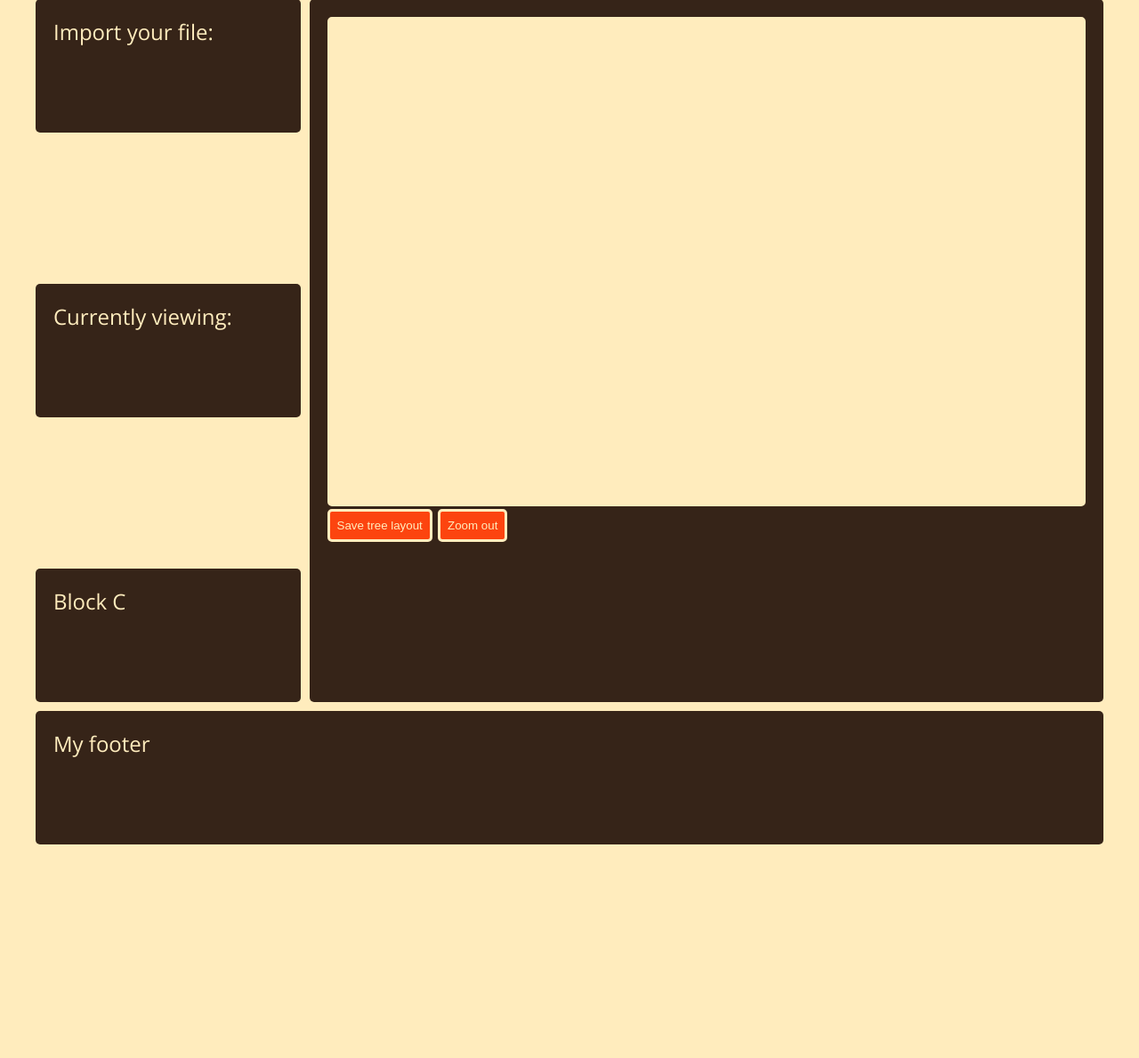
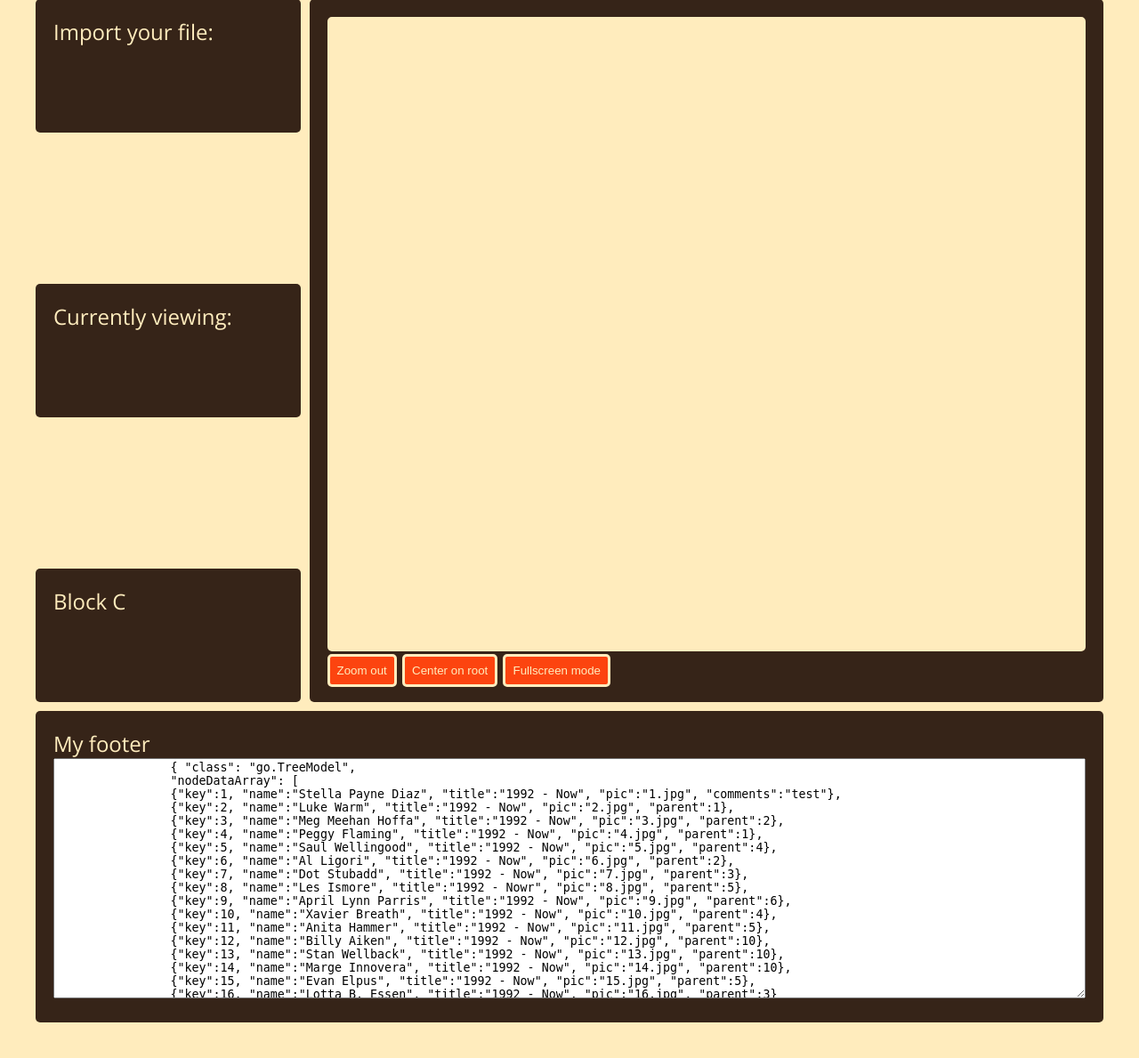
Before and after one commit to mfrszpiotro/gedmap, a Python web app: template static/templates/index.html in a window 1280 px wide. Shown: the part 201-1390 px from the top of the page at 89% size. Before the commit the page ends 1150 px from the top, so only its background shows below. Run offline with Jinja, Linux system fonts and the light colour scheme; the template is opened without the code that fills it, so the values that code supplies are empty; some libraries are stand-ins or nearby versions.

Commit message:
design: initial tree colors and buttons functions

```diff
--- a/static/scripts/familyTree.js
+++ b/static/scripts/familyTree.js
@@ -1,197 +1,236 @@
+// STYLING SECTION BEGIN
+// This section provides a common style for most of the TextBlocks.
+// Some of these values may be overridden in a particular snippet.
+const cssColors = {
+  "black": "#0e2229",
+  "darkbrown": "#362418",
+  "orange": "#FC440F",
+  "darkblue": "#1F01B9",
+  "cyan": "#2E8087",
+  "white": "#ffecbd",
+  "gray": "#7C9299",
+}
+
+const gradient = {
+  "first":"#AB5902",
+  "second":"#B54402",
+  "third":"#9E2A09",
+  "fourth":"#420501",
+  "fifth":"#570119"
+}
+
+const levelColors = [
+  gradient.first,
+  gradient.second,
+  gradient.third,
+  gradient.fourth,
+  gradient.fifth
+];
+
+function textStyle() {
+  return { font: "10pt  Open Sans", stroke: "white" };
+}
+// STYLING SECTION END
+
 function init() {
-
   // Since 2.2 you can also author concise templates with method chaining instead of GraphObject.make
   // For details, see https://gojs.net/latest/intro/buildingObjects.html
   const $ = go.GraphObject.make;  // for conciseness in defining templates
 
   myDiagram =
-        new go.Diagram("myDiagramDiv",  // must be the ID or reference to div
+    new go.Diagram("myDiagramDiv", // must be the ID or reference to div
       {
-                "toolManager.hoverDelay": 100,  // 100 milliseconds instead of the default 850
         allowCopy: false,
-                layout:  // create a TreeLayout for the family tree
+        allowDelete: false,
+        initialAutoScale: go.Diagram.Uniform,
+        maxSelectionCount: 99, // users can select only one part at a time
+        validCycle: go.Diagram.CycleDestinationTree, // make sure users can only create trees
+        layout:
           $(go.TreeLayout,
-                        { angle: 90, nodeSpacing: 10, layerSpacing: 40, layerStyle: go.TreeLayout.LayerUniform })
+            {
+              treeStyle: go.TreeLayout.StyleLastParents,
+              arrangement: go.TreeLayout.ArrangementHorizontal,
+              // properties for most of the tree:
+              angle: 90,
+              layerSpacing: 35,
+              // properties for the "last parents":
+              alternateAngle: 90,
+              alternateLayerSpacing: 35,
+              alternateAlignment: go.TreeLayout.AlignmentBus,
+              alternateNodeSpacing: 20
+            }),
+        "undoManager.isEnabled": true // enable undo & redo
       });
 
-    var bluegrad = '#2E8087';
-    var pinkgrad = '#7C9299';
+  // override TreeLayout.commitNodes to also modify the background brush based on the tree depth level
+  myDiagram.layout.commitNodes = function () {  // method override must be function, not =>
+    go.TreeLayout.prototype.commitNodes.call(this);  // do the standard behavior
+    // then go through all of the vertexes and set their corresponding node's Shape.fill
+    // to a brush dependent on the TreeVertex.level value
+    myDiagram.layout.network.vertexes.each(v => {
+      if (v.node) {
+        const level = v.level % (levelColors.length);
+        const color = levelColors[level];
+        const shape = v.node.findObject("SHAPE");
+        if (shape) shape.stroke = $(go.Brush, "Linear", { 0: color, 1: go.Brush.lightenBy(color, 0.05), start: go.Spot.Left, end: go.Spot.Right });
+      }
+    });
+  };
 
-    // Set up a Part as a legend, and place it directly on the diagram
-    myDiagram.add(
-        $(go.Part, "Table",
-            { position: new go.Point(300, 10), selectable: false },
-            $(go.TextBlock, "Key",
-                { row: 0, font: "700 14px Droid Serif, sans-serif" }),  // end row 0
-            $(go.Panel, "Horizontal",
-                { row: 1, alignment: go.Spot.Left },
-                $(go.Shape, "Rectangle",
-                    { desiredSize: new go.Size(30, 30), fill: bluegrad, margin: 5 }),
-                $(go.TextBlock, "Males",
-                    { font: "700 13px Droid Serif, sans-serif" })
-            ),  // end row 1
-            $(go.Panel, "Horizontal",
-                { row: 2, alignment: go.Spot.Left },
-                $(go.Shape, "Rectangle",
-                    { desiredSize: new go.Size(30, 30), fill: pinkgrad, margin: 5 }),
-                $(go.TextBlock, "Females",
-                    { font: "700 13px Droid Serif, sans-serif" })
-            )  // end row 2
-        ));
-
-    // get tooltip text from the object's data
-    function tooltipTextConverter(person) {
-        var str = "";
-        str += "Born: " + person.birthYear;
-        if (person.deathYear !== undefined) str += "\nDied: " + person.deathYear;
-        if (person.reign !== undefined) str += "\nReign: " + person.reign;
-        return str;
+  // this is used to determine feedback during drags
+  function mayWorkFor(node1, node2) {
+    if (!(node1 instanceof go.Node)) return false;  // must be a Node
+    if (node1 === node2) return false;  // cannot work for yourself
+    if (node2.isInTreeOf(node1)) return false;  // cannot work for someone who works for you
+    return true;
   }
 
-    // define tooltips for nodes
-    var tooltiptemplate =
-        $("ToolTip",
-            { "Border.fill": "whitesmoke", "Border.stroke": "black" },
-            $(go.TextBlock,
+  // define the Node template
+  myDiagram.nodeTemplate =
+    $(go.Node, "Spot",
       {
-                    font: "bold 8pt Helvetica, bold Arial, sans-serif",
+        selectionObjectName: "BODY",
+        mouseEnter: (e, node) => node.findObject("BUTTONX").opacity = 1,
+        mouseLeave: (e, node) => node.findObject("BUTTONX").opacity = 0,
+        // handle dragging a Node onto a Node to (maybe) change the reporting relationship
+        mouseDragEnter: (e, node, prev) => {
+          const diagram = node.diagram;
+          const selnode = diagram.selection.first();
+          if (!mayWorkFor(selnode, node)) return;
+          const shape = node.findObject("SHAPE");
+          if (shape) {
+            shape._prevFill = shape.fill;  // remember the original brush
+            shape.fill = "darkred";
+          }
+        },
+        mouseDragLeave: (e, node, next) => {
+          const shape = node.findObject("SHAPE");
+          if (shape && shape._prevFill) {
+            shape.fill = shape._prevFill;  // restore the original brush
+          }
+        },
+        mouseDrop: (e, node) => {
+          const diagram = node.diagram;
+          const selnode = diagram.selection.first();  // assume just one Node in selection
+          if (mayWorkFor(selnode, node)) {
+            // find any existing link into the selected node
+            const link = selnode.findTreeParentLink();
+            if (link !== null) {  // reconnect any existing link
+              link.fromNode = node;
+            } else {  // else create a new link
+              diagram.toolManager.linkingTool.insertLink(node, node.port, selnode, selnode.port);
+            }
+          }
+        }
+      },
+      // for sorting, have the Node.text be the data.name
+      new go.Binding("text", "name"),
+      // bind the Part.layerName to control the Node's layer depending on whether it isSelected
+      new go.Binding("layerName", "isSelected", sel => sel ? "Foreground" : "").ofObject(),
+      $(go.Panel, "Auto",
+        { name: "BODY" },
+        // define the node's outer shape
+        $(go.Shape, "Rectangle",
+          { name: "SHAPE", fill: cssColors.cyan, stroke: 'white', strokeWidth: 3.5, portId: "" }),
+        $(go.Panel, "Horizontal",
+          // picture can go here
+          $(go.Panel, "Table",
+            {
+              minSize: new go.Size(130, NaN),
+              maxSize: new go.Size(150, NaN),
+              margin: new go.Margin(6, 10, 0, 6),
+              defaultAlignment: go.Spot.Left
+            },
+            $(go.RowColumnDefinition, { column: 2, width: 4 }),
+            $(go.TextBlock, textStyle(),  // the name
+              {
+                name: "NAMETB",
+                row: 0, column: 0, columnSpan: 5,
+                font: "12pt Josefin Sans",
+                editable: true, isMultiline: false,
+                minSize: new go.Size(50, 16)
+              },
+              new go.Binding("text", "name").makeTwoWay()),
+            $(go.TextBlock, "Born: ", textStyle(),
+              { row: 1, column: 0 }),
+            $(go.TextBlock, textStyle(),
+              {
+                row: 1, column: 1, columnSpan: 4,
+                editable: true, isMultiline: false,
+                minSize: new go.Size(50, 14),
+                margin: new go.Margin(0, 0, 0, 3)
+              },
+              new go.Binding("text", "title").makeTwoWay()),
+            $(go.TextBlock, textStyle(),
+              { row: 2, column: 0 },
+              new go.Binding("text", "key", v => "Died: " + v)),
+            $(go.TextBlock, textStyle(),  // the comments
+              {
+                row: 3, column: 0, columnSpan: 5,
+                font: "italic 9pt Josefin Sans",
                 wrap: go.TextBlock.WrapFit,
-                    margin: 5
+                editable: true,  // by default newlines are allowed
+                minSize: new go.Size(100, 14)
               },
-                new go.Binding("text", "", tooltipTextConverter))
-        );
-
-    // define Converters to be used for Bindings
-    function genderBrushConverter(gender) {
-        if (gender === "M") return bluegrad;
-        if (gender === "F") return pinkgrad;
-        return "orange";
-    }
-
-    // replace the default Node template in the nodeTemplateMap
-    myDiagram.nodeTemplate =
-        $(go.Node, "Auto",
-            { deletable: false, toolTip: tooltiptemplate },
-            new go.Binding("text", "name"),
-            $(go.Shape, "Rectangle",
+              new go.Binding("text", "comments").makeTwoWay())
+          ) // end Table Panel
+        ) // end Horizontal Panel
+      ), // end Auto Panel
+      new go.Binding("isTreeExpanded").makeTwoWay(),
+      $("TreeExpanderButton",
         {
-                    fill: "lightgray",
-                    stroke: null, strokeWidth: 0,
-                    stretch: go.GraphObject.Fill,
-                    alignment: go.Spot.Center
+          name: "BUTTONX", alignment: go.Spot.Bottom, opacity: 0,  // initially not visible
+          "_treeExpandedFigure": "TriangleUp",
+          "_treeCollapsedFigure": "TriangleDown"
         },
-                new go.Binding("fill", "gender", genderBrushConverter)),
-            $(go.TextBlock,
-                {
-                    font: "700 12px Droid Serif, sans-serif",
-                    textAlign: "center",
-                    margin: 10, maxSize: new go.Size(80, NaN)
-                },
-                new go.Binding("text", "name"))
-        );
+        // button is visible either when node is selected or on mouse-over
+        new go.Binding("opacity", "isSelected", s => s ? 1 : 0).ofObject()
+      )
+    );  // end Node, a Spot Panel
 
   // define the Link template
   myDiagram.linkTemplate =
-        $(go.Link,  // the whole link panel
-            { routing: go.Link.Orthogonal, corner: 5, selectable: false },
-            $(go.Shape, { strokeWidth: 3, stroke: '#424242' }));  // the gray link shape
+    $(go.Link, go.Link.Orthogonal,
+      { layerName: "Background", corner: 5 },
+      $(go.Shape, { strokeWidth: 1.5, stroke: cssColors.darkbrown }));  // the link shape
 
-    // here's the family data
-    var nodeDataArray = [
-        { key: 0, name: "George V", gender: "M", birthYear: "1865", deathYear: "1936", reign: "1910-1936" },
-        { key: 1, parent: 0, name: "Edward VIII", gender: "M", birthYear: "1894", deathYear: "1972", reign: "1936" },
-        { key: 2, parent: 0, name: "George VI", gender: "M", birthYear: "1895", deathYear: "1952", reign: "1936-1952" },
-        { key: 7, parent: 2, name: "Elizabeth II", gender: "F", birthYear: "1926", reign: "1952-" },
-        { key: 16, parent: 7, name: "Charles, Prince of Wales", gender: "M", birthYear: "1948" },
-        { key: 38, parent: 16, name: "Prince William", gender: "M", birthYear: "1982" },
-        { key: 39, parent: 16, name: "Prince Harry of Wales", gender: "M", birthYear: "1984" },
-        { key: 17, parent: 7, name: "Anne, Princess Royal", gender: "F", birthYear: "1950" },
-        { key: 40, parent: 17, name: "Peter Phillips", gender: "M", birthYear: "1977" },
-        { key: 82, parent: 40, name: "Savannah Phillips", gender: "F", birthYear: "2010" },
-        { key: 41, parent: 17, name: "Zara Phillips", gender: "F", birthYear: "1981" },
-        { key: 18, parent: 7, name: "Prince Andrew", gender: "M", birthYear: "1960" },
-        { key: 42, parent: 18, name: "Princess Beatrice of York", gender: "F", birthYear: "1988" },
-        { key: 43, parent: 18, name: "Princess Eugenie of York", gender: "F", birthYear: "1990" },
-        { key: 19, parent: 7, name: "Prince Edward", gender: "M", birthYear: "1964" },
-        { key: 44, parent: 19, name: "Lady Louise Windsor", gender: "F", birthYear: "2003" },
-        { key: 45, parent: 19, name: "James, Viscount Severn", gender: "M", birthYear: "2007" },
-        { key: 8, parent: 2, name: "Princess Margaret", gender: "F", birthYear: "1930", deathYear: "2002" },
-        { key: 20, parent: 8, name: "David Armstrong-Jones", gender: "M", birthYear: "1961" },
-        { key: 21, parent: 8, name: "Lady Sarah Chatto", gender: "F", birthYear: "1964" },
-        { key: 46, parent: 21, name: "Samuel Chatto", gender: "M", birthYear: "1996" },
-        { key: 47, parent: 21, name: "Arthur Chatto", gender: "M", birthYear: "1999" },
-        { key: 3, parent: 0, name: "Mary, Princess Royal", gender: "F", birthYear: "1897", deathYear: "1965" },
-        { key: 9, parent: 3, name: "George Lascelles", gender: "M", birthYear: "1923", deathYear: "2011" },
-        { key: 22, parent: 9, name: "David Lascelles", gender: "M", birthYear: "1950" },
-        { key: 48, parent: 22, name: "Emily Shard", gender: "F", birthYear: "1975" },
-        { key: 49, parent: 22, name: "Benjamin Lascelles", gender: "M", birthYear: "1978" },
-        { key: 50, parent: 22, name: "Alexander Lascelles", gender: "M", birthYear: "1980" },
-        { key: 51, parent: 22, name: "Edward Lascelles", gender: "M", birthYear: "1982" },
-        { key: 23, parent: 9, name: "James Lascelles", gender: "M", birthYear: "1953" },
-        { key: 52, parent: 23, name: "Sophie Lascelles", gender: "F", birthYear: "1973" },
-        { key: 53, parent: 23, name: "Rowan Lascelles", gender: "M", birthYear: "1977" },
-        { key: 54, parent: 23, name: "Tanit Lascelles", gender: "F", birthYear: "1981" },
-        { key: 55, parent: 23, name: "Tewa Lascelles", gender: "M", birthYear: "1985" },
-        { key: 24, parent: 9, name: "Jeremy Lascelles", gender: "M", birthYear: "1955" },
-        { key: 56, parent: 24, name: "Thomas Lascelles", gender: "M", birthYear: "1982" },
-        { key: 57, parent: 24, name: "Ellen Lascelles", gender: "F", birthYear: "1984" },
-        { key: 58, parent: 24, name: "Amy Lascelles", gender: "F", birthYear: "1986" },
-        { key: 59, parent: 24, name: "Tallulah Lascelles", gender: "F", birthYear: "2005" },
-        { key: 25, parent: 9, name: "Mark Lascelles", gender: "M", birthYear: "1964" },
-        { key: 60, parent: 25, name: "Charlotte Lascelles", gender: "F", birthYear: "1996" },
-        { key: 61, parent: 25, name: "Imogen Lascelles", gender: "F", birthYear: "1998" },
-        { key: 62, parent: 25, name: "Miranda Lascelles", gender: "F", birthYear: "2000" },
-        { key: 10, parent: 3, name: "Gerald Lascelles", gender: "M", birthYear: "1924", deathYear: "1998" },
-        { key: 26, parent: 10, name: "Henry Lascelles", gender: "M", birthYear: "1953" },
-        { key: 63, parent: 26, name: "Maximilian Lascelles", gender: "M", birthYear: "1991" },
-        { key: 27, parent: 10, name: "Martin David Lascelles", gender: "M", birthYear: "1962" },
-        { key: 64, parent: 27, name: "Alexander Lascelles", gender: "M", birthYear: "2002" },
-        { key: 4, parent: 0, name: "Prince Henry", gender: "M", birthYear: "1900", deathYear: "1974" },
-        { key: 11, parent: 4, name: "Prince William of Gloucester", gender: "M", birthYear: "1941", deathYear: "1972" },
-        { key: 12, parent: 4, name: "Prince Richard", gender: "M", birthYear: "1944" },
-        { key: 28, parent: 12, name: "Alexander Windsor", gender: "M", birthYear: "1974" },
-        { key: 65, parent: 28, name: "Xan Windsor", gender: "M", birthYear: "2007" },
-        { key: 66, parent: 28, name: "Lady Cosima Windsor", gender: "F", birthYear: "2010" },
-        { key: 29, parent: 12, name: "Lady Davina Lewis", gender: "F", birthYear: "1977" },
-        { key: 67, parent: 29, name: "Senna Lewis", gender: "F", birthYear: "2010" },
-        { key: 30, parent: 12, name: "Lady Rose Gilman", gender: "F", birthYear: "1980" },
-        { key: 68, parent: 30, name: "Lyla Gilman", gender: "F", birthYear: "2010" },
-        { key: 5, parent: 0, name: "Prince George", gender: "M", birthYear: "1902", deathYear: "1942" },
-        { key: 13, parent: 5, name: "Prince Edward", gender: "M", birthYear: "1935" },
-        { key: 31, parent: 13, name: "George Windsor", gender: "M", birthYear: "1962" },
-        { key: 69, parent: 31, name: "Edward Windsor", gender: "M", birthYear: "1988" },
-        { key: 70, parent: 31, name: "Lady Marina-Charlotte Windsor", gender: "F", birthYear: "1992" },
-        { key: 71, parent: 31, name: "Lady Amelia Windsor", gender: "F", birthYear: "1995" },
-        { key: 32, parent: 13, name: "Lady Helen Taylor", gender: "F", birthYear: "1964" },
-        { key: 72, parent: 32, name: "Columbus Taylor", gender: "M", birthYear: "1994" },
-        { key: 73, parent: 32, name: "Cassius Taylor", gender: "M", birthYear: "1996" },
-        { key: 74, parent: 32, name: "Eloise Taylor", gender: "F", birthYear: "2003" },
-        { key: 75, parent: 32, name: "Estella Taylor", gender: "F", birthYear: "2004" },
-        { key: 33, parent: 13, name: "Lord Nicholas Windsor", gender: "M", birthYear: "1970" },
-        { key: 76, parent: 33, name: "Albert Windsor", gender: "M", birthYear: "2007" },
-        { key: 77, parent: 33, name: "Leopold Windsor", gender: "M", birthYear: "2009" },
-        { key: 14, parent: 5, name: "Princess Alexandra", gender: "F", birthYear: "1936" },
-        { key: 34, parent: 14, name: "James Ogilvy", gender: "M", birthYear: "1964" },
-        { key: 78, parent: 34, name: "Flora Ogilvy", gender: "F", birthYear: "1994" },
-        { key: 79, parent: 34, name: "Alexander Ogilvy", gender: "M", birthYear: "1996" },
-        { key: 35, parent: 14, name: "Marina Ogilvy", gender: "F", birthYear: "1966" },
-        { key: 80, parent: 35, name: "Zenouska Mowatt", gender: "F", birthYear: "1990" },
-        { key: 81, parent: 35, name: "Christian Mowatt", gender: "M", birthYear: "1993" },
-        { key: 15, parent: 5, name: "Prince Michael of Kent", gender: "M", birthYear: "1942" },
-        { key: 36, parent: 15, name: "Lord Frederick Windsor", gender: "M", birthYear: "1979" },
-        { key: 37, parent: 15, name: "Lady Gabriella Windsor", gender: "F", birthYear: "1981" },
-        { key: 6, parent: 0, name: "Prince John", gender: "M", birthYear: "1905", deathYear: "1919" }
-    ];
+  // read in the JSON-format data from the "mySavedModel" element
+  load();
 
-    // create the model for the family tree
-    myDiagram.model = new go.TreeModel(nodeDataArray);
+  // Setup zoom to fit button
+  //document.getElementById('SaveButton').addEventListener('click', () => save());
 
   document.getElementById('zoomToFit').addEventListener('click', () => myDiagram.commandHandler.zoomToFit());
 
+  document.getElementById('fullscreen').addEventListener('click', () => {
+    document.getElementById("myDiagramDiv").requestFullscreen()
+    setTimeout(() => {
+      myDiagram.commandHandler.zoomToFit()
+    }, 1000)
+
+  })
+
   document.getElementById('centerRoot').addEventListener('click', () => {
     myDiagram.scale = 1;
-        myDiagram.scrollToRect(myDiagram.findNodeForKey(0).actualBounds);
+    myDiagram.commandHandler.scrollToPart(myDiagram.findNodeForKey(1));
   });
+} // end init
 
+// Show the diagram's model in JSON format
+function save() {
+  document.getElementById("mySavedModel").value = myDiagram.model.toJson();
+  myDiagram.isModified = false;
 }
+function load() {
+  myDiagram.model = go.Model.fromJson(document.getElementById("mySavedModel").value);
+  // make sure new data keys are unique positive integers
+  let lastkey = 1;
+  myDiagram.model.makeUniqueKeyFunction = (model, data) => {
+    let k = data.key || lastkey;
+    while (model.findNodeDataForKey(k)) k++;
+    data.key = lastkey = k;
+    return k;
+  };
+}
+
 window.addEventListener('DOMContentLoaded', init);
--- a/static/styles/gentree.css
+++ b/static/styles/gentree.css
@@ -3,8 +3,10 @@
     border: 0.3rem solid var(--white);
     border-radius: 5px;
     width: 100%;
-    height: 550px;
+    min-height: 300px;
+    height: 95%;
     position: relative;
     -webkit-tap-highlight-color: rgba(255, 255, 255, 0);
     cursor: auto;
+    overflow: hidden;
 }
--- a/static/templates/index.html
+++ b/static/templates/index.html
@@ -19,20 +19,41 @@
         <script type="text/javascript" src="../scripts/familyTree.js"></script>
         <article class="content">
             <div id="myDiagramDiv" class="gentree">
-                {# <canvas tabindex="0" width="882" height="533"
-                    style="position: absolute; top: 0px; left: 0px; z-index: 2; user-select: none; touch-action: none; width: 882px; height: 533px; cursor: auto;"></canvas>
-                <div style="position: absolute; overflow: auto; width: 882px; height: 548px; z-index: 1;">
-                    <div style="position: absolute; width: 3237.39px; height: 1px;"></div>
-                </div> #}
+
             </div>
-            <button id="centerRoot" class="btn save">Save tree layout</button>
             <button id="zoomToFit" class="btn zoom">Zoom out</button>
+            <button id="centerRoot" class="btn save">Center on root</button>
+            <button id="fullscreen" class="btn save">Fullscreen mode</button>
+
 
         </article>
 
         <div class="block-a">Import your file: </div>
         <div class="block-b">Currently viewing: </div>
         <div class="block-c">Block C</div>
-        <footer class="footer">My footer</footer>
+        <footer class="footer">My footer
+            <textarea id="mySavedModel" style="width:100%; height:270px;">
+                { "class": "go.TreeModel",
+                "nodeDataArray": [
+                {"key":1, "name":"Stella Payne Diaz", "title":"1992 - Now", "pic":"1.jpg", "comments":"test"},
+                {"key":2, "name":"Luke Warm", "title":"1992 - Now", "pic":"2.jpg", "parent":1},
+                {"key":3, "name":"Meg Meehan Hoffa", "title":"1992 - Now", "pic":"3.jpg", "parent":2},
+                {"key":4, "name":"Peggy Flaming", "title":"1992 - Now", "pic":"4.jpg", "parent":1},
+                {"key":5, "name":"Saul Wellingood", "title":"1992 - Now", "pic":"5.jpg", "parent":4},
+                {"key":6, "name":"Al Ligori", "title":"1992 - Now", "pic":"6.jpg", "parent":2},
+                {"key":7, "name":"Dot Stubadd", "title":"1992 - Now", "pic":"7.jpg", "parent":3},
+                {"key":8, "name":"Les Ismore", "title":"1992 - Nowr", "pic":"8.jpg", "parent":5},
+                {"key":9, "name":"April Lynn Parris", "title":"1992 - Now", "pic":"9.jpg", "parent":6},
+                {"key":10, "name":"Xavier Breath", "title":"1992 - Now", "pic":"10.jpg", "parent":4},
+                {"key":11, "name":"Anita Hammer", "title":"1992 - Now", "pic":"11.jpg", "parent":5},
+                {"key":12, "name":"Billy Aiken", "title":"1992 - Now", "pic":"12.jpg", "parent":10},
+                {"key":13, "name":"Stan Wellback", "title":"1992 - Now", "pic":"13.jpg", "parent":10},
+                {"key":14, "name":"Marge Innovera", "title":"1992 - Now", "pic":"14.jpg", "parent":10},
+                {"key":15, "name":"Evan Elpus", "title":"1992 - Now", "pic":"15.jpg", "parent":5},
+                {"key":16, "name":"Lotta B. Essen", "title":"1992 - Now", "pic":"16.jpg", "parent":3}
+                ]
+                }
+        </textarea>
+        </footer>
     </div>
 </body>
```
Also changed, not shown: static/scripts/test.js (deleted, +0 -31 lines), static/templates/familyTree.html (deleted, +0 -47 lines), static/templates/test.html (deleted, +0 -17 lines). Lines whose indentation alone changed are shown as unchanged.
